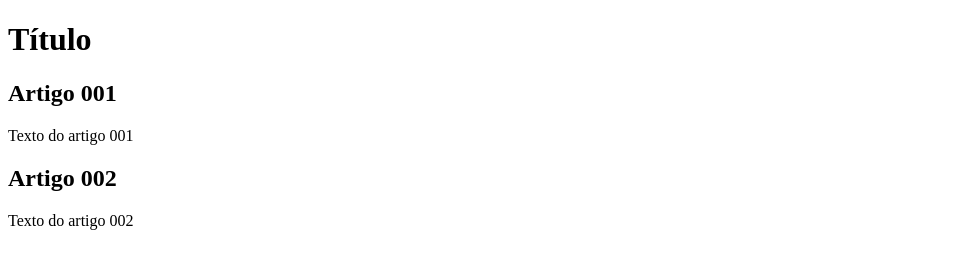
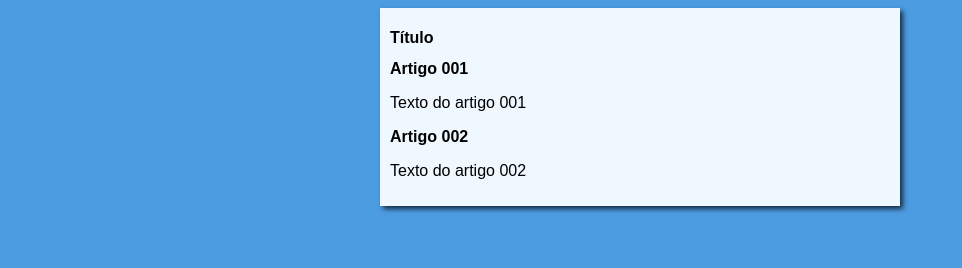
Before and after one commit to lucasbm2022/Primeiro_Site, a plain HTML site: page index.html in a window 1280 px wide. Shown: the whole page, without its empty margins (0-962 px from the left). Drawn offline with Linux system fonts and the light colour scheme.

Commit message:
iniciei o designe

```diff
--- /dev/null
+++ b/estilos/style.css
@@ -0,0 +1,15 @@
+* {
+    font-family: Arial, Helvetica, sans-serif;
+    font-size: 16px;
+}
+body{
+    background-color: rgb(76, 156, 226);
+
+}
+main {
+    background-color: aliceblue;
+    width: 500px;
+    margin: auto;
+    padding: 10px;
+    box-shadow: 3px 3px 5px rgba(0, 0, 0, 0.712);
+}
--- a/index.html
+++ b/index.html
@@ -5,6 +5,7 @@
     <meta http-equiv="X-UA-Compatible" content="IE=edge">
     <meta name="viewport" content="width=device-width, initial-scale=1.0">
     <title>Título do site</title>
+    <link rel="stylesheet" href="estilos/style.css">
 </head>
 <body>
     <main>
```
Also changed, not shown: style.css (added).
